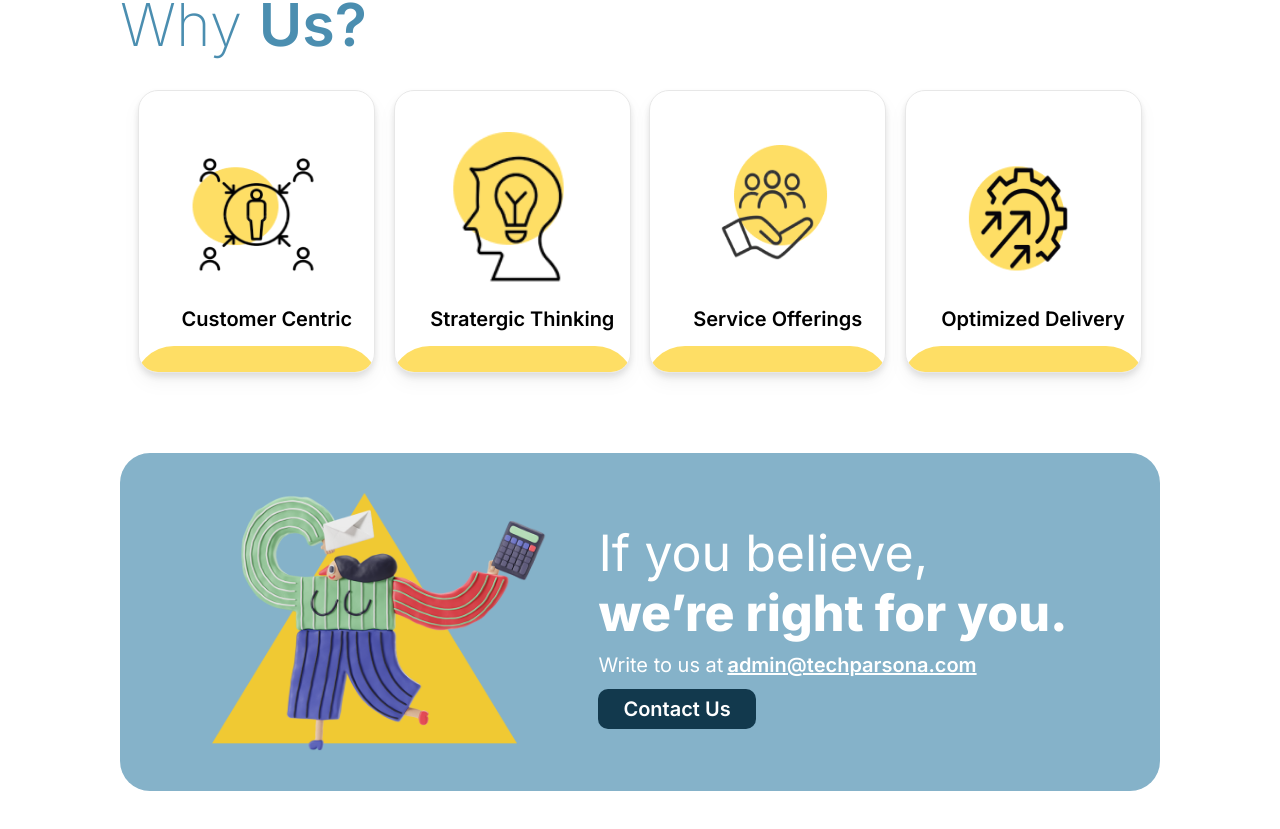
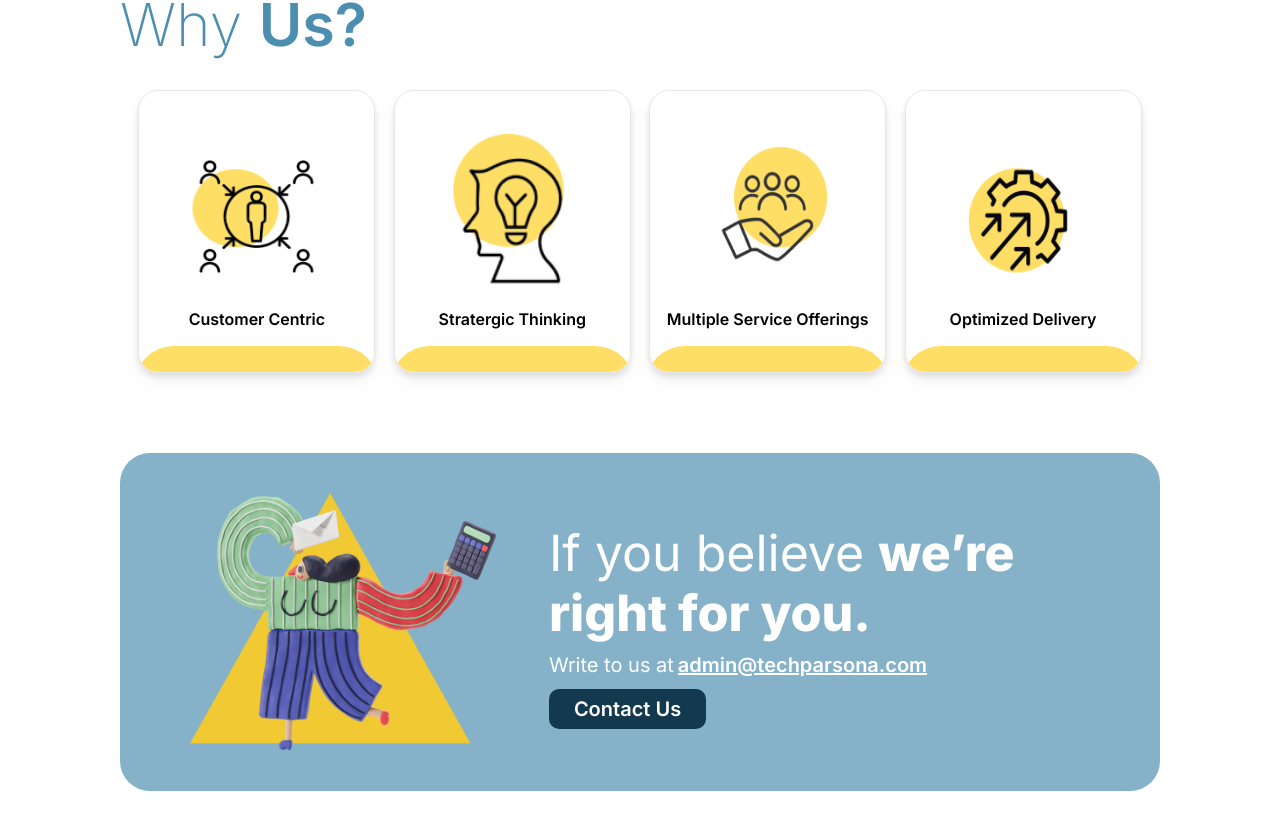
Before and after one commit to marisaraj14/TP, a React (Create React App) app: page / in a window 1280 px wide. Shown: the part 1430-2259 px from the top of the page. Built offline with nearby package versions, Linux system fonts and the light colour scheme.

Commit message:
"changes"

```diff
--- a/src/pages/content/ContactUs.tsx
+++ b/src/pages/content/ContactUs.tsx
@@ -11,8 +11,7 @@ export default function ContactUs() {
       />
       <div>
         <span className="contactUsTitle">
-          If you believe,
-          <br />{" "}
+          If you believe {" "}
           <span className="contactUsTitle_bold">we’re right for you.</span>
         </span>
         <p className="contactUsEmail">
--- a/src/pages/content/data/whyus.json
+++ b/src/pages/content/data/whyus.json
@@ -1,7 +1,7 @@
 [
     {
         "title":"Customer Centric",
-        "description":"Customer first with positive experience all times",
+        "description":"Customer first with a positive experience at all times",
         "imageUrl":"/media/customercentric.png"
     },
     {
@@ -10,7 +10,7 @@
         "imageUrl":"/media/stratergicthinking.png"
     },
     {
-        "title":"Service Offerings",
+        "title":"Multiple Service Offerings",
         "description":"Mutiple services offering in IT delivery and IT Services industry",
         "imageUrl":"/media/serviceofferings.png"
     },
--- a/src/styles/_whyus.scss
+++ b/src/styles/_whyus.scss
@@ -110,8 +110,9 @@
   &_title {
     font-family: "Inter", sans-serif;
     font-weight: 600;
-    font-size: 20px;
-    padding-left: 20px;
+    font-size: 16px;
+    padding-left: 15px;
+    padding-right: 15px;
   }
 
   &:hover {
```
